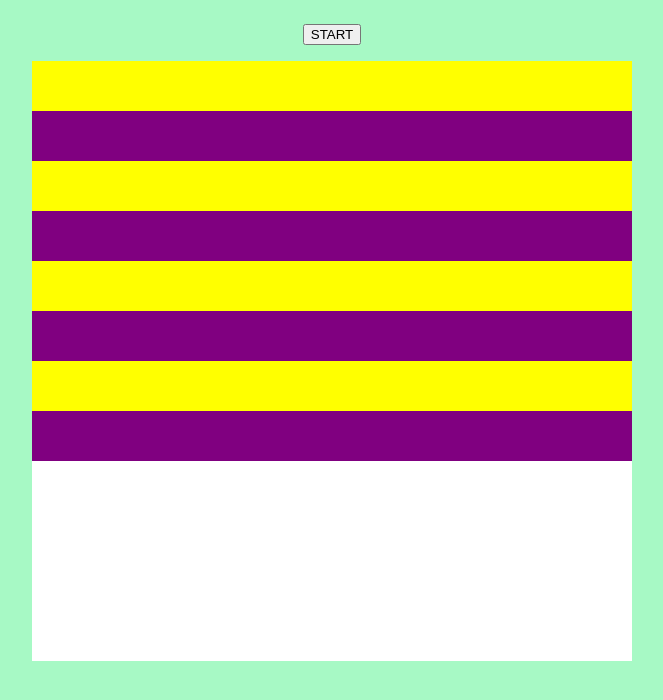
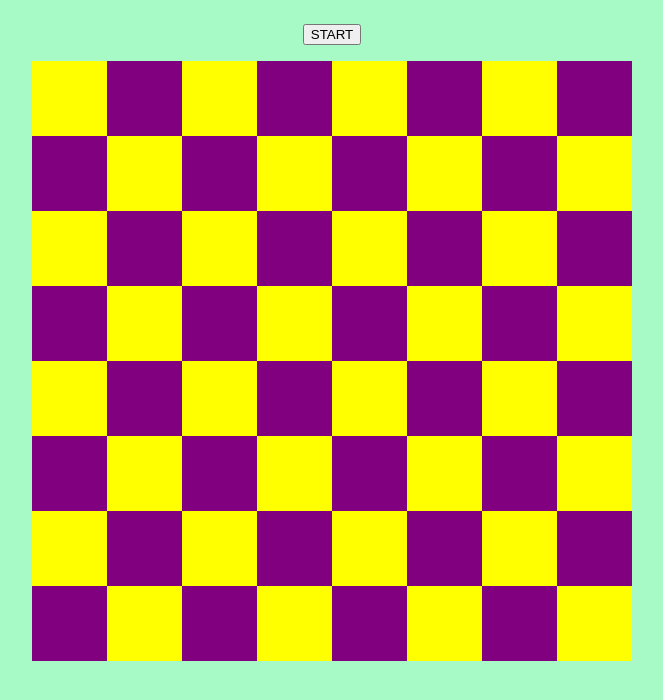
Before and after one commit to jonatanjosef/magic-board, a plain HTML site: page index.html in a window 1280 px wide. Shown: the whole page, without its empty margins (308-971 px from the left). Drawn offline with Linux system fonts and the light colour scheme.

Commit message:
Complete board layout

```diff
--- a/index.html
+++ b/index.html
@@ -15,29 +15,36 @@
     </div>
 
     <script>
+        var nrOfBoxes = 8;
         var contentDiv = document.getElementById('content');
 
         var board = document.createElement('div');
         board.className = 'board';
 
-        for (var y = 0; y < 8; y++) {
-            addRowToBoard();
+        for (var y = 0; y < nrOfBoxes; y++) {
+            var row1 = addRowToBoard();
+
+            for (var x = 0; x < nrOfBoxes; x++) {
+                var boxH = document.createElement('div');
+                boxH.className = 'boxH';
+                row1.appendChild(boxH);
+
+                if ((x+y) % 2) {
+                    boxH.style.backgroundColor = 'purple'
+                } else {
+                    boxH.style.backgroundColor = 'yellow'
+                }
+            }
         }
-
-
-
 
         contentDiv.appendChild(board);
 
         function addRowToBoard() {
             var row1 = document.createElement('div');
             row1.className = 'row1';
-            if (y % 2) {
-                row1.style.backgroundColor = 'purple'
-            } else {
-                row1.style.backgroundColor = 'yellow'
-            }
+
             board.appendChild(row1);
+            return row1;
         }
 
 
--- a/style.css
+++ b/style.css
@@ -20,8 +20,16 @@ header {
     display: flex;
     flex-direction: column;
 }
-.row1 {
-    background-color: red;
+.board .row1 {
     width: 600px;
-    height: 50px;
+    flex-grow: 1;
+    display: flex;
 }
+.board .row1 .boxH {
+    background-color: rgb(187, 153, 77);
+    min-width: 50px;
+    flex-basis: auto;
+    flex-grow: 1;
+
+
+}
```
